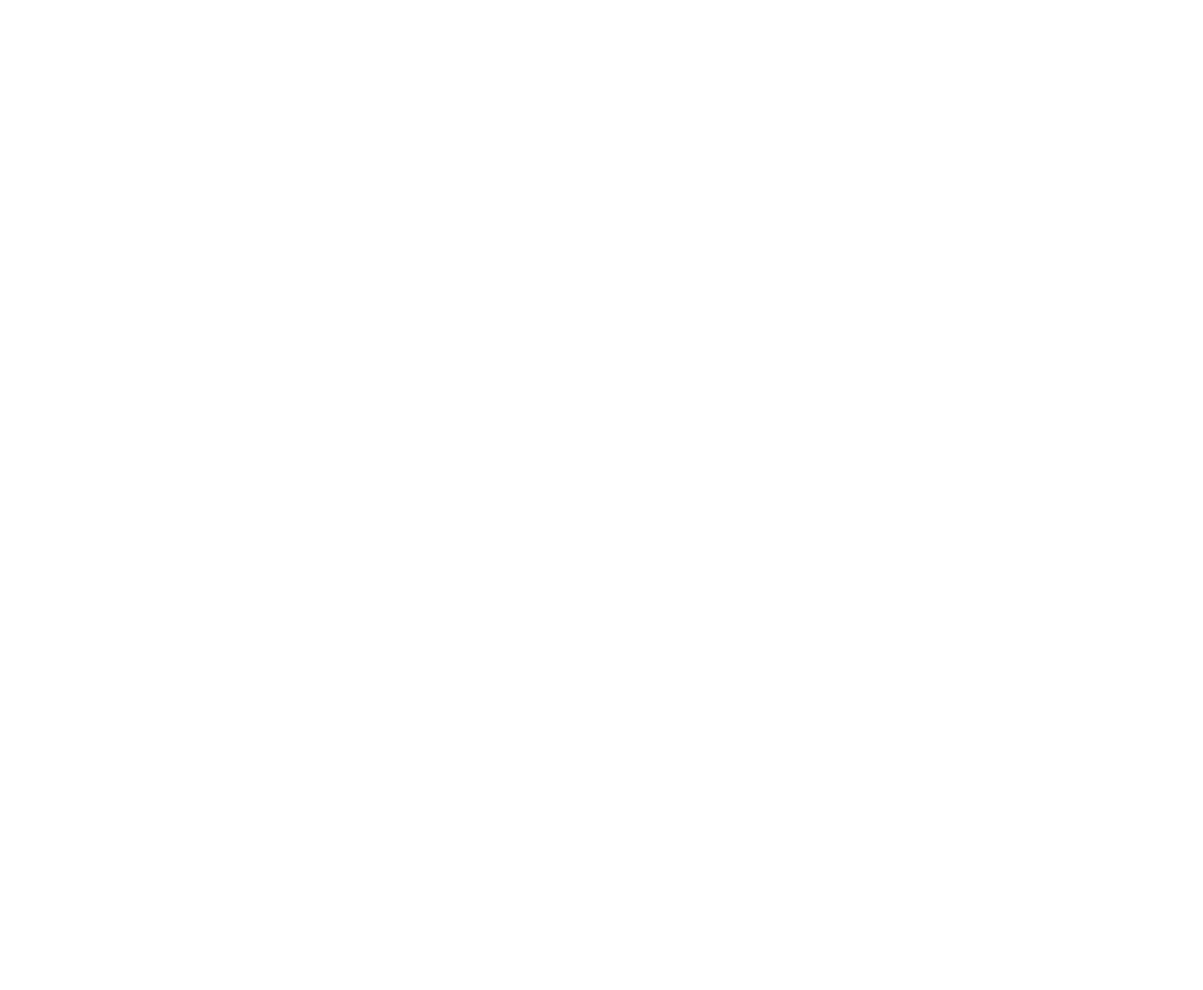
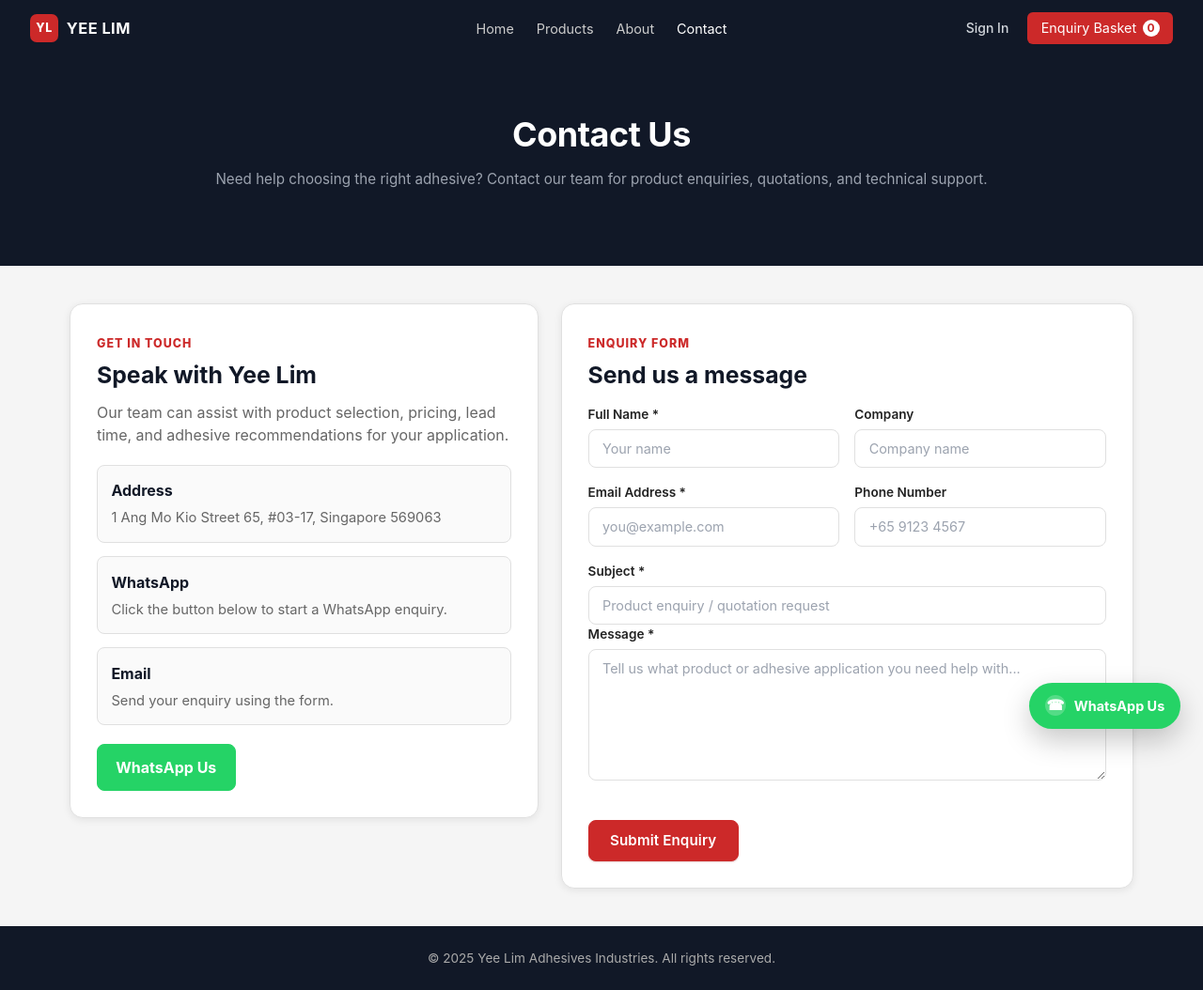
Before and after one commit to Ethan-Ang/Major-Project, a PHP site: page /contact.html in a window 1280 px wide. Before the commit the page is empty. Shown: the whole page at 94% size. Before the commit the page ends 800 px from the top, so only its background shows below. Run offline with PHP 8.4, Linux system fonts and the light colour scheme.

Commit message:
Added WhatsApp button feature
added whatsapp button feature and tested and is working. added a simple contact us page as well for testing

```diff
--- a/backend/package.json
+++ b/backend/package.json
@@ -18,7 +18,8 @@
     "dotenv": "^17.4.2",
     "express": "^5.2.1",
     "jsonwebtoken": "^9.0.3",
-    "mongoose": "^9.6.2"
+    "mongoose": "^9.6.2",
+    "nodemailer": "^8.0.9"
   },
   "devDependencies": {
     "nodemon": "^3.1.14"
--- a/frontend/contact.html
+++ b/frontend/contact.html
@@ -0,0 +1,144 @@
+<!DOCTYPE html>
+<html lang="en">
+<head>
+  <meta charset="UTF-8">
+  <meta name="viewport" content="width=device-width, initial-scale=1.0">
+  <title>Contact Us | Yee Lim Adhesives Industries</title>
+  <meta name="description" content="Contact Yee Lim Adhesives Industries for product enquiries, quotations, and technical adhesive support.">
+  <link rel="stylesheet" href="css/products.css">
+  <script src="js/widgets/navbar.js"></script>
+</head>
+<body>
+
+<section class="page-hero contact-hero">
+  <h1>Contact Us</h1>
+  <p>Need help choosing the right adhesive? Contact our team for product enquiries, quotations, and technical support.</p>
+</section>
+
+<main class="contact-page">
+  <section class="contact-card contact-info-card">
+    <span class="contact-eyebrow">Get in touch</span>
+    <h2>Speak with Yee Lim</h2>
+    <p>
+      Our team can assist with product selection, pricing, lead time, and adhesive recommendations for your application.
+    </p>
+
+    <div class="contact-detail-list">
+      <div class="contact-detail">
+        <strong>Address</strong>
+        <span>1 Ang Mo Kio Street 65, #03-17, Singapore 569063</span>
+      </div>
+
+      <div class="contact-detail">
+        <strong>WhatsApp</strong>
+        <span>Click the button below to start a WhatsApp enquiry.</span>
+      </div>
+
+      <div class="contact-detail">
+        <strong>Email</strong>
+        <span>Send your enquiry using the form.</span>
+      </div>
+    </div>
+
+    <a
+      class="contact-whatsapp-btn"
+      href="https://wa.me/6590292613?text=Hello%20Yee%20Lim%2C%20I%20would%20like%20to%20enquire%20about%20your%20adhesive%20products."
+      target="_blank"
+      rel="noopener noreferrer"
+    >
+      WhatsApp Us
+    </a>
+  </section>
+
+  <section class="contact-card">
+    <span class="contact-eyebrow">Enquiry form</span>
+    <h2>Send us a message</h2>
+
+    <form class="contact-form" onsubmit="submitContactForm(event)">
+      <div class="form-row">
+        <div class="form-group">
+          <label for="contactName">Full Name *</label>
+          <input type="text" id="contactName" required placeholder="Your name">
+        </div>
+
+        <div class="form-group">
+          <label for="contactCompany">Company</label>
+          <input type="text" id="contactCompany" placeholder="Company name">
+        </div>
+      </div>
+
+      <div class="form-row">
+        <div class="form-group">
+          <label for="contactEmail">Email Address *</label>
+          <input type="email" id="contactEmail" required placeholder="you@example.com">
+        </div>
+
+        <div class="form-group">
+          <label for="contactPhone">Phone Number</label>
+          <input type="tel" id="contactPhone" placeholder="+65 9123 4567">
+        </div>
+      </div>
+
+      <div class="form-group">
+        <label for="contactSubject">Subject *</label>
+        <input type="text" id="contactSubject" required placeholder="Product enquiry / quotation request">
+      </div>
+
+      <div class="form-group">
+        <label for="contactMessage">Message *</label>
+        <textarea id="contactMessage" required placeholder="Tell us what product or adhesive application you need help with..."></textarea>
+      </div>
+
+      <p id="contactFormStatus" class="contact-form-status" role="status"></p>
+
+      <button type="submit" class="btn btn-primary contact-submit-btn">
+        Submit Enquiry
+      </button>
+    </form>
+  </section>
+</main>
+
+<footer class="footer">
+  <p>&copy; 2025 Yee Lim Adhesives Industries. All rights reserved.</p>
+</footer>
+
+<script>
+function submitContactForm(event) {
+  event.preventDefault();
+
+  const name = document.getElementById("contactName").value.trim();
+  const company = document.getElementById("contactCompany").value.trim();
+  const email = document.getElementById("contactEmail").value.trim();
+  const phone = document.getElementById("contactPhone").value.trim();
+  const subject = document.getElementById("contactSubject").value.trim();
+  const message = document.getElementById("contactMessage").value.trim();
+  const status = document.getElementById("contactFormStatus");
+
+  if (!name || !email || !subject || !message) {
+    status.textContent = "Please fill in all required fields.";
+    status.className = "contact-form-status error";
+    return;
+  }
+
+  const mailSubject = encodeURIComponent(`[Website Enquiry] ${subject}`);
+  const mailBody = encodeURIComponent(
+`Name: ${name}
+Company: ${company || "-"}
+Email: ${email}
+Phone: ${phone || "-"}
+
+Message:
+${message}`
+  );
+
+  window.location.href = `mailto:leedingxun409@gmail.com?subject=${mailSubject}&body=${mailBody}`;
+
+  status.textContent = "Opening your email app. Please send the email to complete your enquiry.";
+  status.className = "contact-form-status success";
+
+  event.target.reset();
+}
+</script>
+
+</body>
+</html>
--- a/frontend/css/products.css
+++ b/frontend/css/products.css
@@ -2139,3 +2139,217 @@ body:has(.compare-tray.visible) .toast {
     transition-duration: 0.01ms !important;
   }
 }
+
+/* ════════════════════════════════════════════════════════════════
+   WHATSAPP + CONTACT PAGE ADDITIONS
+   Added for floating contact feature and contact.html page
+   ════════════════════════════════════════════════════════════════ */
+
+/* ─── WhatsApp buttons inside product cards/detail sidebar ───── */
+.btn-whatsapp-card,
+.btn-whatsapp-sidebar {
+  display: inline-flex;
+  align-items: center;
+  justify-content: center;
+  width: 100%;
+  background: #25D366;
+  color: #fff;
+  border: 1px solid #25D366;
+  border-radius: var(--radius);
+  font-family: inherit;
+  font-size: 0.85rem;
+  font-weight: 700;
+  text-decoration: none;
+  cursor: pointer;
+  transition: background 0.18s ease, border-color 0.18s ease, box-shadow 0.18s ease, transform 0.1s ease;
+}
+
+.btn-whatsapp-card {
+  margin-top: 0.6rem;
+  padding: 0.55rem 0.95rem;
+}
+
+.btn-whatsapp-sidebar {
+  padding: 0.6rem 0.95rem;
+}
+
+.btn-whatsapp-card:hover,
+.btn-whatsapp-sidebar:hover {
+  background: #1ebe5d;
+  border-color: #1ebe5d;
+  color: #fff;
+  box-shadow: 0 2px 6px rgba(37, 211, 102, 0.25);
+}
+
+.btn-whatsapp-card:active,
+.btn-whatsapp-sidebar:active {
+  transform: scale(0.97);
+}
+
+.btn-whatsapp-card:focus-visible,
+.btn-whatsapp-sidebar:focus-visible {
+  outline: 2px solid #25D366;
+  outline-offset: 2px;
+}
+
+/* ─── Contact Page ───────────────────────────────────────────── */
+.contact-hero {
+  padding-bottom: 3.25rem;
+}
+
+.contact-page {
+  max-width: 1180px;
+  margin: 2.5rem auto;
+  padding: 0 1.5rem;
+  display: grid;
+  grid-template-columns: 0.9fr 1.1fr;
+  gap: 1.5rem;
+  align-items: start;
+}
+
+.contact-card {
+  background: var(--card);
+  border: 1px solid var(--border);
+  border-radius: 14px;
+  box-shadow: var(--shadow);
+  padding: 1.75rem;
+}
+
+.contact-info-card {
+  position: sticky;
+  top: 84px;
+}
+
+.contact-eyebrow {
+  display: inline-block;
+  color: var(--red);
+  font-size: 0.78rem;
+  font-weight: 800;
+  text-transform: uppercase;
+  letter-spacing: 0.08em;
+  margin-bottom: 0.5rem;
+}
+
+.contact-card h2 {
+  color: var(--dark);
+  font-size: 1.55rem;
+  line-height: 1.25;
+  margin-bottom: 0.75rem;
+}
+
+.contact-card p {
+  color: var(--muted);
+  margin-bottom: 1.25rem;
+}
+
+.contact-detail-list {
+  display: grid;
+  gap: 0.9rem;
+  margin: 1.25rem 0;
+}
+
+.contact-detail {
+  border: 1px solid var(--border);
+  background: #fafafa;
+  border-radius: var(--radius);
+  padding: 0.9rem;
+}
+
+.contact-detail strong {
+  display: block;
+  color: var(--dark);
+  margin-bottom: 0.25rem;
+}
+
+.contact-detail span {
+  color: var(--muted);
+  font-size: 0.92rem;
+  line-height: 1.5;
+}
+
+.contact-whatsapp-btn {
+  display: inline-flex;
+  align-items: center;
+  justify-content: center;
+  background: #25D366;
+  color: #fff;
+  text-decoration: none;
+  border: 1px solid #25D366;
+  border-radius: var(--radius);
+  padding: 0.75rem 1.2rem;
+  font-weight: 700;
+  transition: background 0.18s ease, border-color 0.18s ease, box-shadow 0.18s ease, transform 0.1s ease;
+}
+
+.contact-whatsapp-btn:hover {
+  background: #1ebe5d;
+  border-color: #1ebe5d;
+  color: #fff;
+  box-shadow: 0 2px 6px rgba(37, 211, 102, 0.25);
+}
+
+.contact-whatsapp-btn:active {
+  transform: scale(0.98);
+}
+
+.contact-whatsapp-btn:focus-visible {
+  outline: 2px solid #25D366;
+  outline-offset: 2px;
+}
+
+.contact-form {
+  margin-top: 1rem;
+}
+
+.contact-form textarea {
+  min-height: 140px;
+}
+
+.contact-submit-btn {
+  padding: 0.75rem 1.4rem;
+  font-size: 0.95rem;
+}
+
+.contact-form-status {
+  margin: 0 0 0.9rem;
+  font-size: 0.9rem;
+  min-height: 1.35rem;
+}
+
+.contact-form-status.success {
+  color: #16803a;
+}
+
+.contact-form-status.error {
+  color: #c0392b;
+}
+
+@media (max-width: 900px) {
+  .contact-page {
+    grid-template-columns: 1fr;
+  }
+
+  .contact-info-card {
+    position: static;
+  }
+}
+
+@media (max-width: 768px) {
+  .contact-page {
+    margin: 1.5rem auto;
+    padding: 0 1rem;
+  }
+
+  .contact-card {
+    padding: 1.25rem;
+  }
+
+  .contact-card h2 {
+    font-size: 1.3rem;
+  }
+
+  .contact-whatsapp-btn,
+  .contact-submit-btn {
+    width: 100%;
+  }
+}
--- a/frontend/js/widgets/navbar.js
+++ b/frontend/js/widgets/navbar.js
@@ -137,11 +137,57 @@
       font-weight: 500;
     }
     .nav-signin:hover { color: #fff; background: rgba(255,255,255,0.06); }
+
+    .floating-whatsapp {
+      position: fixed;
+      right: 24px;
+      bottom: 24px;
+      z-index: 999;
+      display: inline-flex;
+      align-items: center;
+      gap: 0.55rem;
+      background: #25D366;
+      color: #fff;
+      text-decoration: none;
+      font-family: -apple-system, BlinkMacSystemFont, "Segoe UI", Roboto, sans-serif;
+      font-size: 0.9rem;
+      font-weight: 700;
+      padding: 0.85rem 1.05rem;
+      border-radius: 999px;
+      box-shadow: 0 12px 30px rgba(0,0,0,0.22);
+      transition: transform 0.18s ease, background 0.18s ease, box-shadow 0.18s ease;
+    }
+
+    .floating-whatsapp:hover {
+      background: #1ebe5d;
+      color: #fff;
+      transform: translateY(-2px);
+      box-shadow: 0 16px 36px rgba(0,0,0,0.28);
+    }
+
+    .floating-whatsapp-icon {
+      width: 22px;
+      height: 22px;
+      border-radius: 50%;
+      background: rgba(255,255,255,0.22);
+      display: inline-flex;
+      align-items: center;
+      justify-content: center;
+      font-size: 0.95rem;
+    }
+
     @media (max-width: 768px) {
       .nav-links { display: none; }
       .nav-signin { display: none; }
       .nav-compare { display: none !important; }
       .nav-hamburger { display: block; }
+
+      .floating-whatsapp {
+        right: 16px;
+        bottom: 16px;
+        padding: 0.8rem 0.9rem;
+        font-size: 0.85rem;
+      }
     }
   `;
   document.head.appendChild(style);
@@ -201,10 +247,24 @@
     <a href="auth/login.html">Sign In</a>
   `;
 
+  const whatsappNumber = "6590292613"; // Replace with Yee Lim's actual WhatsApp number
+  const whatsappMessage = encodeURIComponent("Hello Yee Lim, I would like to enquire about your adhesive products.");
+  const whatsappEl = document.createElement("a");
+  whatsappEl.className = "floating-whatsapp";
+  whatsappEl.href = `https://wa.me/${whatsappNumber}?text=${whatsappMessage}`;
+  whatsappEl.target = "_blank";
+  whatsappEl.rel = "noopener noreferrer";
+  whatsappEl.setAttribute("aria-label", "Chat with Yee Lim on WhatsApp");
+  whatsappEl.innerHTML = `
+    <span class="floating-whatsapp-icon" aria-hidden="true">☎</span>
+    <span>WhatsApp Us</span>
+  `;
+
   // ─── Insert at top of body ────────────────────────────────────
   function insert() {
     document.body.insertBefore(drawerEl, document.body.firstChild);
     document.body.insertBefore(navEl, document.body.firstChild);
+    document.body.appendChild(whatsappEl);
 
     document.getElementById("_navHamburger").addEventListener("click", function () {
       const drawer = document.getElementById("_navDrawer");
```
Also changed, not shown: backend/package-lock.json.
